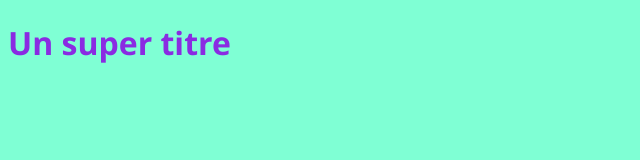
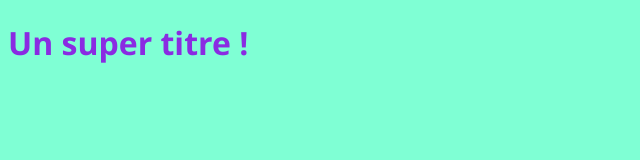
Before and after one commit to Fortunat64/OpenClassroomsProject, a plain HTML site: page index.html in a window 1280 px wide. Shown: the full height of the page, 0-640 px from the left. Drawn offline with Linux system fonts and the light colour scheme.

Commit message:
Modification du titre H1

```diff
--- a/index.html
+++ b/index.html
@@ -8,7 +8,7 @@
     <link rel="stylesheet" type="text/css" href="style.css">
 </head>
 <body>
-    <h1>Un super titre</h1>
+    <h1>Un super titre !</h1>
 
 </body>
 </html>
```
